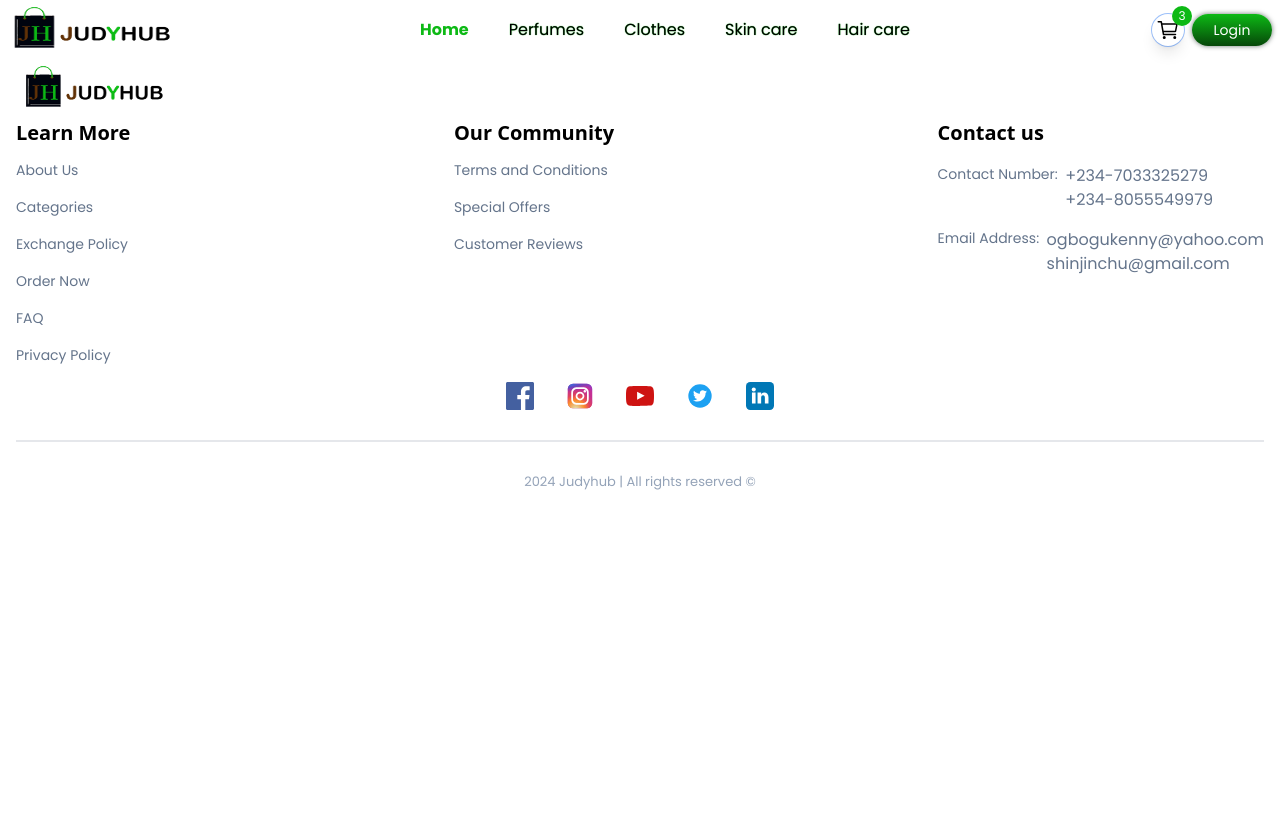
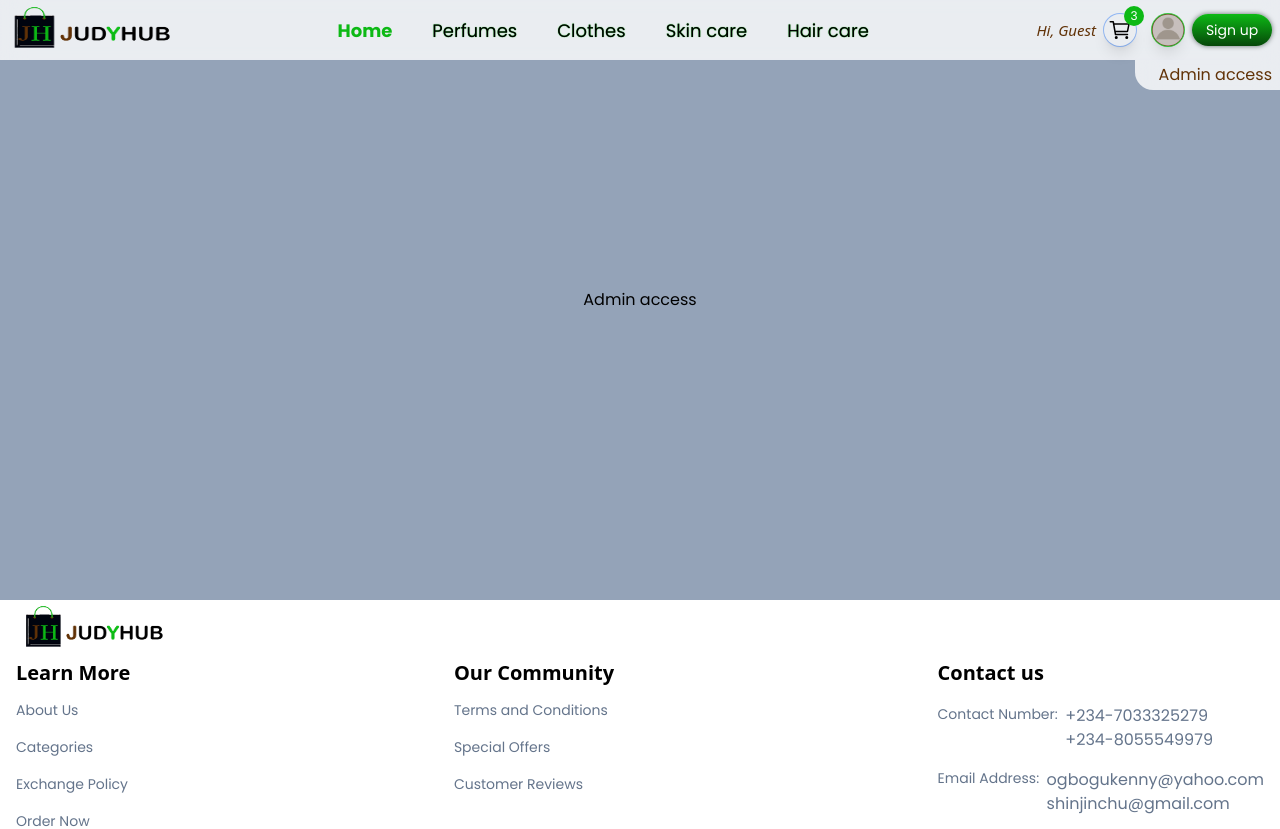
Before and after one commit to Kennius7/Judyhub-Ecomm-new, a React (Vite) app: page /admin in a window 1280 px wide. Shown: the top 829 px of the page. Before the commit the page ends 800 px from the top, so only its background shows below. Built offline with nearby package versions, Linux system fonts and the light colour scheme.

Commit message:
fix: navbar and admin edits

```diff
--- a/src/App.jsx
+++ b/src/App.jsx
@@ -1,8 +1,7 @@
 /* eslint-disable no-unused-vars */
 import { useState } from "react";
 import { BrowserRouter, Route, Routes } from "react-router-dom";
-import Header from "./components/Header";
-import Footer from "./components/Footer";
+import { Header, Footer, AdminSection, AdminButton } from "./components";
 import { Cart, Category, Login, Home, Product, Logout } from "./pages";
 import { navLinks } from "./constants/data";
 import { MainContext } from "./context/mainContext";
@@ -19,6 +18,7 @@ function App () {
     <MainContext.Provider value={{ active, setActive, loginState, setLoginState }}>
       <BrowserRouter>
         <Header/>
+        <AdminButton/>
         <Routes>
           <Route path={navLinks[0].link} element={<Home/>} />
           <Route path={navLinks[1].link} element={<Category category={navLinks[1].name} banner={bannerPics}/>} />
@@ -31,6 +31,7 @@ function App () {
           <Route path="/cart" element={<Cart/>} />
           <Route path="/login" element={<Login/>} />
           <Route path="/logout" element={<Logout/>} />
+          <Route path="/admin" element={<AdminSection/>} />
         </Routes>
         <Footer/>
       </BrowserRouter>
--- a/src/assets/index.js
+++ b/src/assets/index.js
@@ -14,3 +14,4 @@ export { default as LinkedInIcon } from "./linkedin1.svg";
 
 export { default as SearchIcon } from "./search.svg";
 export { default as NairaSign } from "./NairaSign.svg";
+export { default as userIcon } from "./UserIcon.png";
--- /dev/null
+++ b/src/components/AdminButton.jsx
@@ -0,0 +1,25 @@
+import { useNavigate } from "react-router-dom"
+
+
+
+const AdminSection = () => {
+    const navigate = useNavigate();
+    const adminNavigate = () => {
+        navigate("/admin");
+        console.log("Routed...");
+    }
+
+    return (
+        <section className="h-[30px] bg-white/80 px-2 fixed top-[60px] right-0 z-10 cursor-pointer
+            backdrop-blur-md rounded-bl-[18px] flex justify-center items-center">
+            <button
+                onClick={adminNavigate}
+                className="pl-4 text-center text-[16px] text-secondaryBrown"
+            >
+                Admin access
+            </button>
+        </section>
+    )
+}
+
+export default AdminSection
--- /dev/null
+++ b/src/components/AdminSection.jsx
@@ -0,0 +1,15 @@
+
+
+
+const AdminSection = () => {
+
+    return (
+        <section className="w-full h-[600px] bg-slate-400 flex justify-center items-center">
+            <div>
+                Admin access
+            </div>
+        </section>
+    )
+}
+
+export default AdminSection
--- a/src/components/Header.jsx
+++ b/src/components/Header.jsx
@@ -8,6 +8,7 @@ import { MdOutlineMenu } from "react-icons/md";
 import { IoCartOutline } from "react-icons/io5";
 import { NavLink } from "react-router-dom"
 import Button from "./Button";
+import { userIcon } from "../assets";
 
 
 
@@ -16,6 +17,10 @@ const Header = () => {
   const navigate = useNavigate();
   const [menuOpened, setMenuOpened] = useState(false);
   let cartItemNumber = 3;
+  let DPPics = "";
+  let name = "Kenny";
+  let isLoggedIn = null;
+  let isTokenExpired = false;
   // const [logState, setLogState] = useState(false);
   // const [logText, setLogText] = useState("login");
 
@@ -31,7 +36,8 @@ const Header = () => {
 
 
   return (
-    <div className="flex flex-row justify-between items-center w-full h-[60px] bg-white px-2">
+    <div className="flex flex-row justify-between items-center w-full h-[60px] bg-white/80
+      px-2 fixed z-10 backdrop-blur-md">
       {/*Logo block*/}
       <div
         onClick={()=>navigate("/")}
@@ -62,6 +68,16 @@ const Header = () => {
             { !menuOpened ? <MdMenuOpen size={24} /> : <MdOutlineMenu size={24} /> }
           </button>
         </div>
+        {/*Name Welcome block*/}
+        <div className="font-medium font-sans md:text-[15px] ss:text-[13px] text-[11px]
+          text-secondaryBrown italic ss:px-2 px-1">
+          {
+              isLoggedIn !== null && !isTokenExpired
+              ? "Hi, " + name?.split(" ")[0]
+              : isLoggedIn !== null && isTokenExpired ? "Please sign in again!"
+              : "Hi, Guest"
+          }
+        </div>
         {/*Cart Icon Nav block*/}
         <NavLink
           to={"/cart"}
@@ -75,10 +91,22 @@ const Header = () => {
             {cartItemNumber}
           </span>
         </NavLink>
+        {/*Profile Pics block*/}
+        <NavLink
+          to={"/profile"}
+          className="flex justify-center items-center sm:w-8 sm:h-8 w-6 h-6 ring-1 ring-primaryGreen/80
+          rounded-full shadow-lg overflow-hidden xs:mx-2 mx-2 bg-secondaryBrown"
+        >
+            <img
+                src={ DPPics === "" || DPPics === undefined ? userIcon : DPPics }
+                alt="profile pics"
+                className="w-full h-full object-cover opacity-80"
+            />
+        </NavLink>
         {/*Login Button Nav block*/}
         <NavLink to={"/login"} >
           <Button
-            buttonText={"Login"}
+            buttonText={"Sign up"}
             className={`xs:w-20 xs:h-8 w-16 h-8 rounded-[20px] bg-primaryGreen xs:text-[14px]
             text-[12px] text-white shadow-[0px_0px_5px_0px_#0b1f139c]`} />
         </NavLink>
--- a/src/components/Navbar.jsx
+++ b/src/components/Navbar.jsx
@@ -17,13 +17,13 @@ const Navbar = ({ containerStyles1 }) => {
                         <NavLink
                             key={index}
                             to={nav.link}
-                            className={`
-                                ${
-                                    window.innerWidth >= 620
-                                        ? "px-3 h-[35px] m-2 flex justify-end items-center cursor-pointer hover:text-primaryGreen duration-300 transition-all hover:border-b-4 hover:border-primaryGreen focus:outline-none focus:ring-0"
-                                        : "flex justify-end items-center w-full h-[30px] px-2 ss:text-[18px] text-[15px]"
-                                }
-                                ${active === capitalize(nav.name) ? "text-primaryGreen font-bold" : "text-black font-normal title-text-shadow4"}`}
+                            className={`flex xs:px-3 px-2 xs:h-[35px] h-[30px] xs:text-[18px]
+                            text-[15px] m-2 justify-center items-center cursor-pointer hover:text-primaryGreen
+                            duration-300 transition-all hover:border-b-4 hover:border-primaryGreen
+                            focus:outline-none focus:ring-0
+                            ${active === capitalize(nav.name)
+                            ? "text-primaryGreen font-bold"
+                            : "text-black font-normal title-text-shadow4"}`}
                             onClick={() => setActive(capitalize(nav.name))}
                         >
                             {capitalize(nav.name)}
--- a/src/components/index.js
+++ b/src/components/index.js
@@ -3,3 +3,7 @@ export { default as Popular } from "./Popular";
 export { default as Offers } from "./Offers";
 export { default as NewCollection } from "./NewCollection";
 export { default as NewsLetter } from "./NewsLetter";
+export { default as Header } from "./Header";
+export { default as Footer } from "./Footer";
+export { default as AdminSection } from "./AdminSection";
+export { default as AdminButton } from "./AdminButton";
--- a/src/pages/Product.jsx
+++ b/src/pages/Product.jsx
@@ -3,7 +3,7 @@ import { useParams } from "react-router-dom";
 import { CategoryItems as AllProducts } from "../constants/data"
 import ProductHeader from "../components/ProductHeader";
 import ProductDisplay from "../components/ProductDisplay";
-import ScrollToTop from "../../ScrollToTop.js";
+import ScrollToTop from "../../ScrollToTop";
 
 
 const Product = () => {
```
Also changed, not shown: package.json (+5 -2 lines), ScrollToTop.jsx (renamed from ScrollToTop.js), src/assets/UserIcon.png (added), 1 other file (tests, documents, lock files or other folders).
